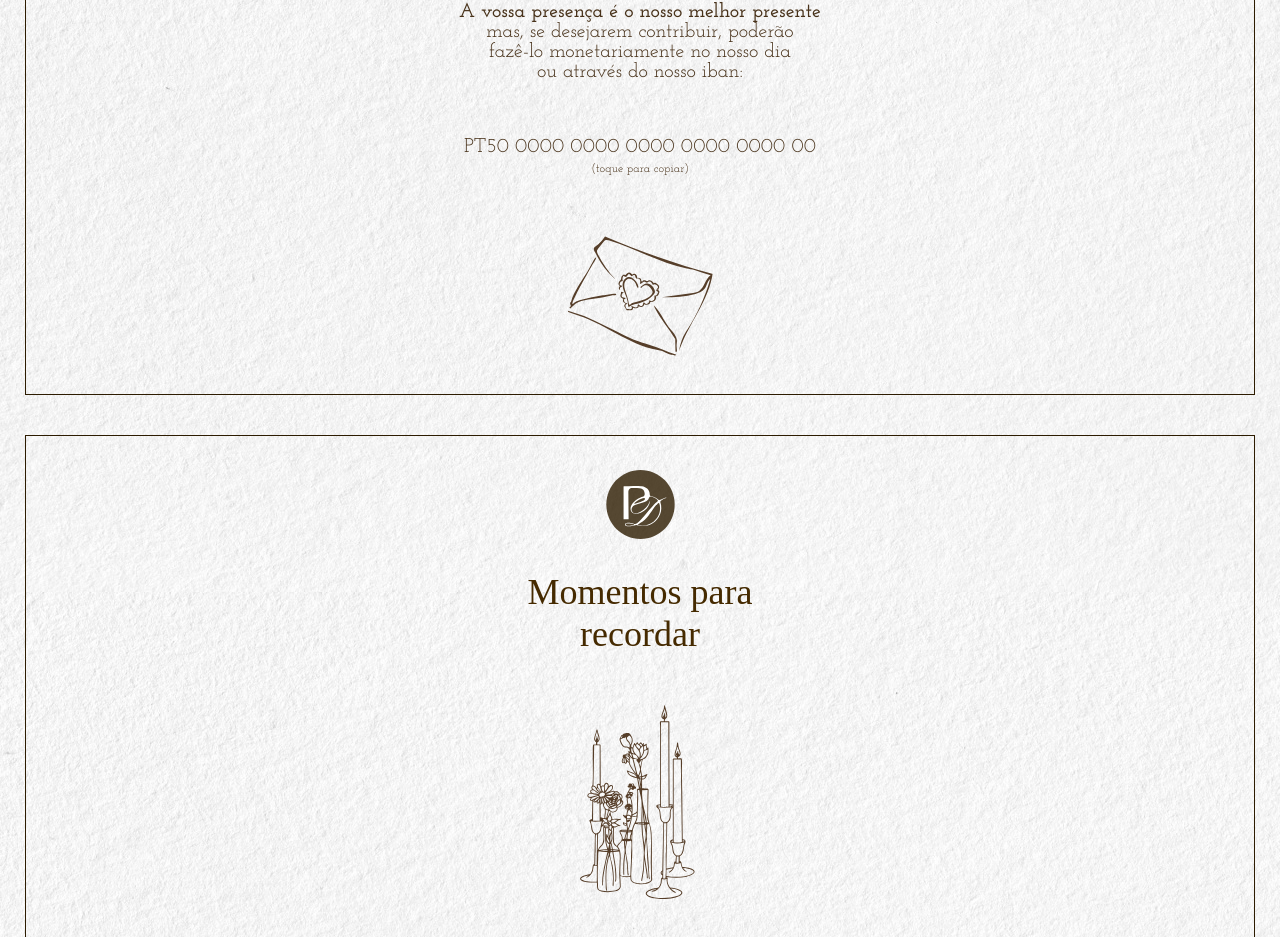
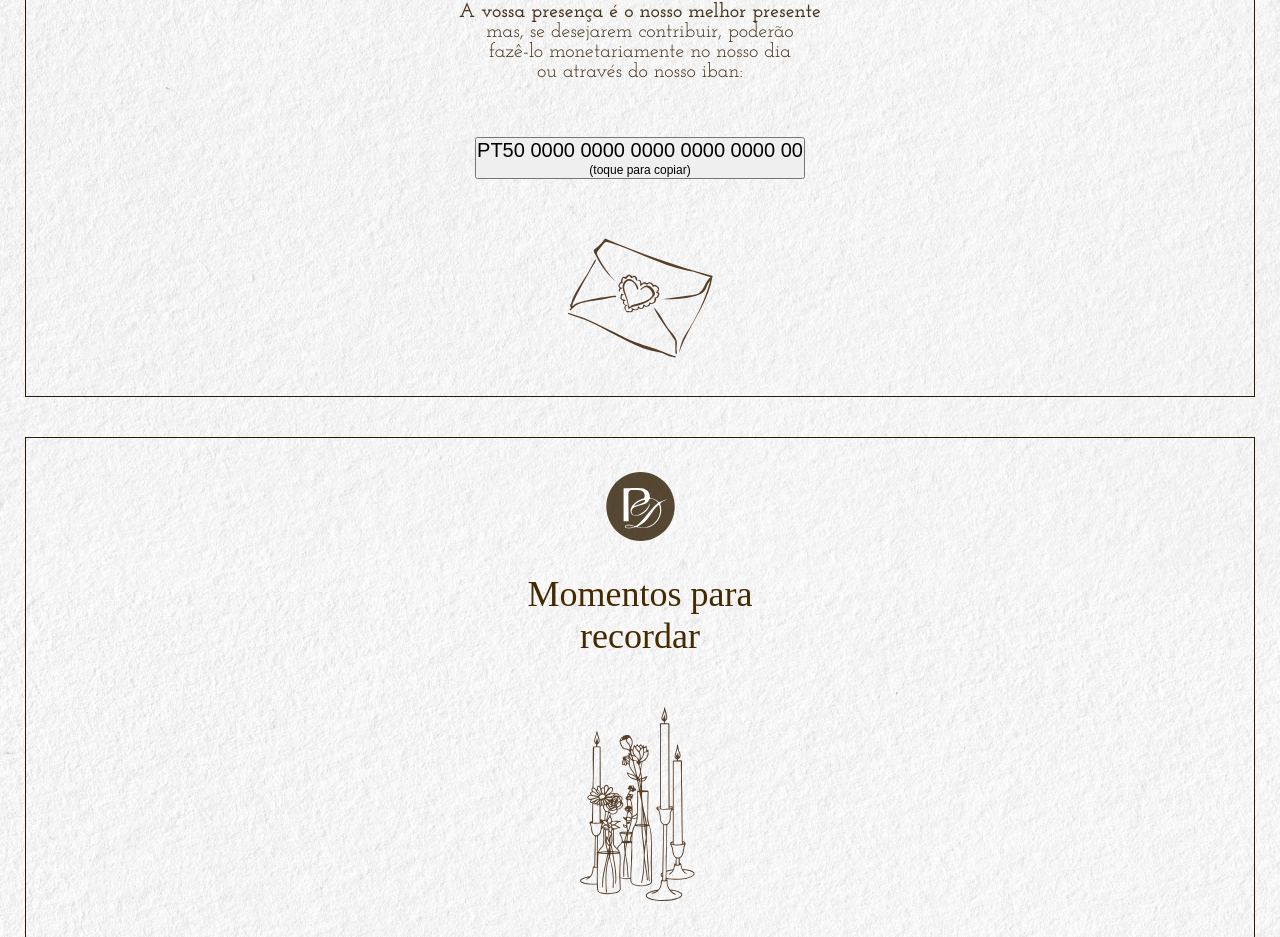
Before and after one commit to sleekprogrammer/pnd-wedding-landing-page, a React (Create React App) app: page / in a window 1280 px wide. Shown: the part 4740-5677 px from the top of the page. Built offline with nearby package versions, Linux system fonts and the light colour scheme; the HTML template or start-up script is replaced by a standard one; a web font is replaced by a local one.

Commit message:
Try fix the copy to clipboard for iOS

```diff
--- a/src/components/GiftSection.jsx
+++ b/src/components/GiftSection.jsx
@@ -65,13 +65,11 @@ export default function GiftSection() {
             </p>
 
             <p>
-              <div
+              <button
+                type="button"
                 className="gift-iban-wrapper"
-                style={{ cursor: "pointer" }}
                 onClick={copyToClipboard}
-                onTouchStart={copyToClipboard}
-                role="button"
-                tabIndex={0}
+                onTouchEnd={copyToClipboard}
                 aria-label="Copiar IBAN"
               >
                 <span className="gift-text-iban">
@@ -80,7 +78,7 @@ export default function GiftSection() {
                 <span className="gift-text-aux">
                   (toque para copiar)
                 </span>
-              </div>
+              </button>
             </p>
           </div>
           <div id="toast" className="toast"></div>
```
